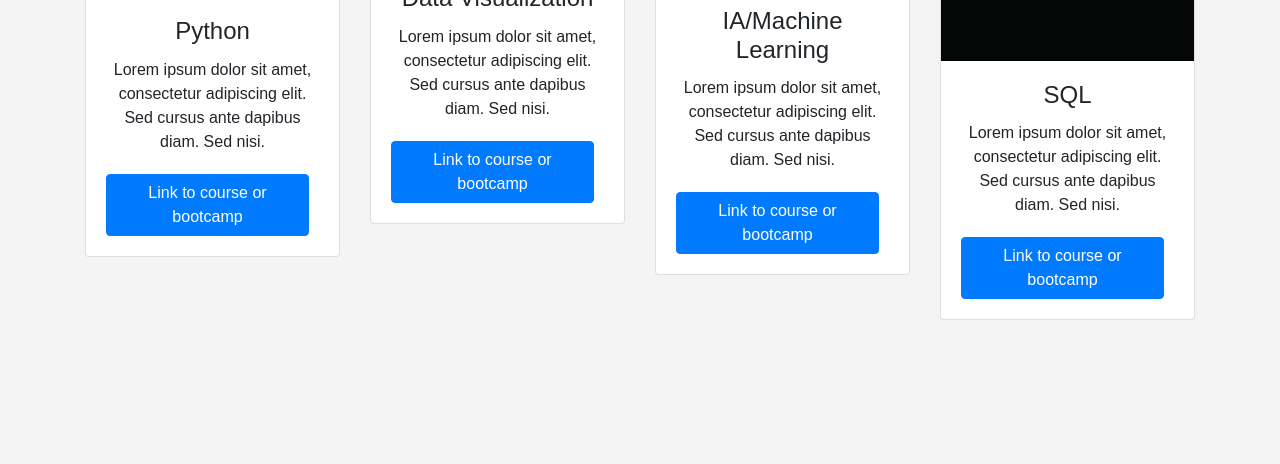
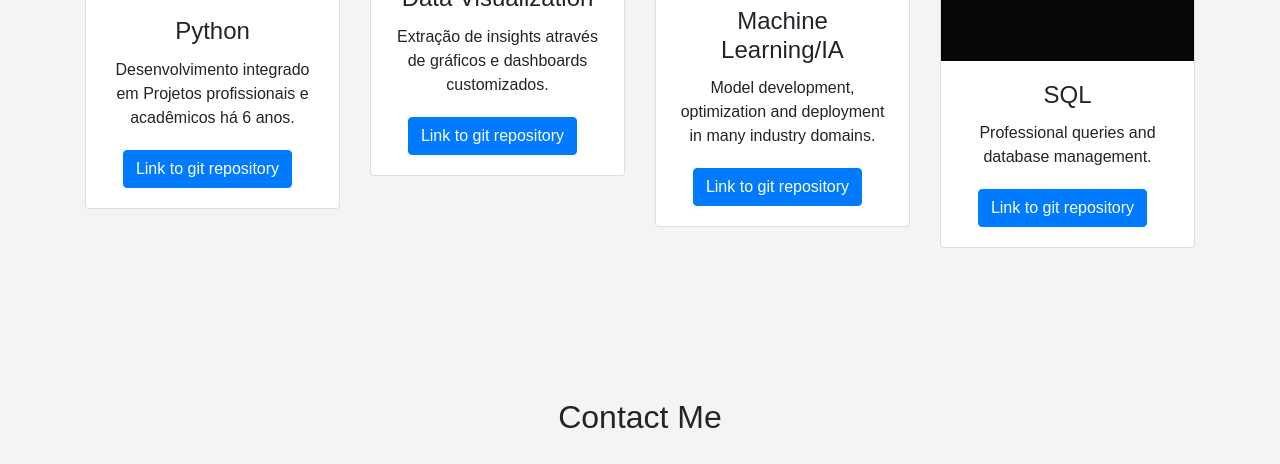
Before and after one commit to canariocfet/rodrigocanario.github.io, a plain HTML site: page index.html in a window 1280 px wide. Shown: the part 1729-2193 px from the top of the page. Drawn offline with nearby package versions, Linux system fonts and the light colour scheme.

Commit message:
Site atualizado
Descrições dos cursos

```diff
--- a/index.html
+++ b/index.html
@@ -281,7 +281,7 @@
           <img src="https://raw.githubusercontent.com/canariocfet/rodrigocanario.github.io/main/images/projects/project_3.jpg" class="card-img-top" alt="Project 3">
           <div class="card-body">
             <h5 class="card-title">Article: Machine Learning Applied to Oil & Gas Industry</h5>
-            <p class="card-text">Saturation Inference.</p>
+            <p class="card-text">Data interpolation for porosity inference.</p>
             <a href="#" class="btn btn-primary">Blog Post</a>
             <a href="#" class="btn btn-secondary">Source Code</a>
           </div>
@@ -300,8 +300,8 @@
             <img src="https://raw.githubusercontent.com/canariocfet/rodrigocanario.github.io/main/images/skills/python_3.png" class="card-img-top" alt="Skill 1">
             <div class="card-body">
               <h5 class="card-title">Python</h5>
-              <p class="card-text">Lorem ipsum dolor sit amet, consectetur adipiscing elit. Sed cursus ante dapibus diam. Sed nisi.</p>
-              <a href="#" class="btn btn-primary">Link to course or bootcamp</a>
+              <p class="card-text">Desenvolvimento integrado em Projetos profissionais e acadêmicos há 6 anos.</p>
+              <a href="#" class="btn btn-primary">Link to git repository</a>
             </div>
           </div>
         </div>
@@ -310,8 +310,8 @@
             <img src="https://raw.githubusercontent.com/canariocfet/rodrigocanario.github.io/main/images/skills/visualization.jpeg" class="card-img-top" alt="Skill 2">
             <div class="card-body">
               <h5 class="card-title">Data Visualization</h5>
-              <p class="card-text">Lorem ipsum dolor sit amet, consectetur adipiscing elit. Sed cursus ante dapibus diam. Sed nisi.</p>
-              <a href="#" class="btn btn-primary">Link to course or bootcamp</a>
+              <p class="card-text">Extração de insights através de gráficos e dashboards customizados.</p>
+              <a href="#" class="btn btn-primary">Link to git repository</a>
             </div>
           </div>
         </div>
@@ -319,9 +319,9 @@
           <div class="card">
             <img src="https://raw.githubusercontent.com/canariocfet/rodrigocanario.github.io/main/images/skills/machine_learning.jpg" class="card-img-top" alt="Skill 3">
             <div class="card-body">
-              <h5 class="card-title">IA/Machine Learning</h5>
-              <p class="card-text">Lorem ipsum dolor sit amet, consectetur adipiscing elit. Sed cursus ante dapibus diam. Sed nisi.</p>
-              <a href="#" class="btn btn-primary">Link to course or bootcamp</a>
+              <h5 class="card-title">Machine Learning/IA</h5>
+              <p class="card-text">Model development, optimization and deployment in many industry domains.</p>
+              <a href="#" class="btn btn-primary">Link to git repository</a>
             </div>
           </div>
         </div>
@@ -330,8 +330,8 @@
             <img src="https://raw.githubusercontent.com/canariocfet/rodrigocanario.github.io/main/images/skills/sql.jpg" class="card-img-top" alt="Skill 4">
             <div class="card-body">
               <h5 class="card-title">SQL</h5>
-              <p class="card-text">Lorem ipsum dolor sit amet, consectetur adipiscing elit. Sed cursus ante dapibus diam. Sed nisi.</p>
-              <a href="#" class="btn btn-primary">Link to course or bootcamp</a>
+              <p class="card-text">Professional queries and database management.</p>
+              <a href="#" class="btn btn-primary">Link to git repository</a>
             </div>
           </div>
         </div>
```
